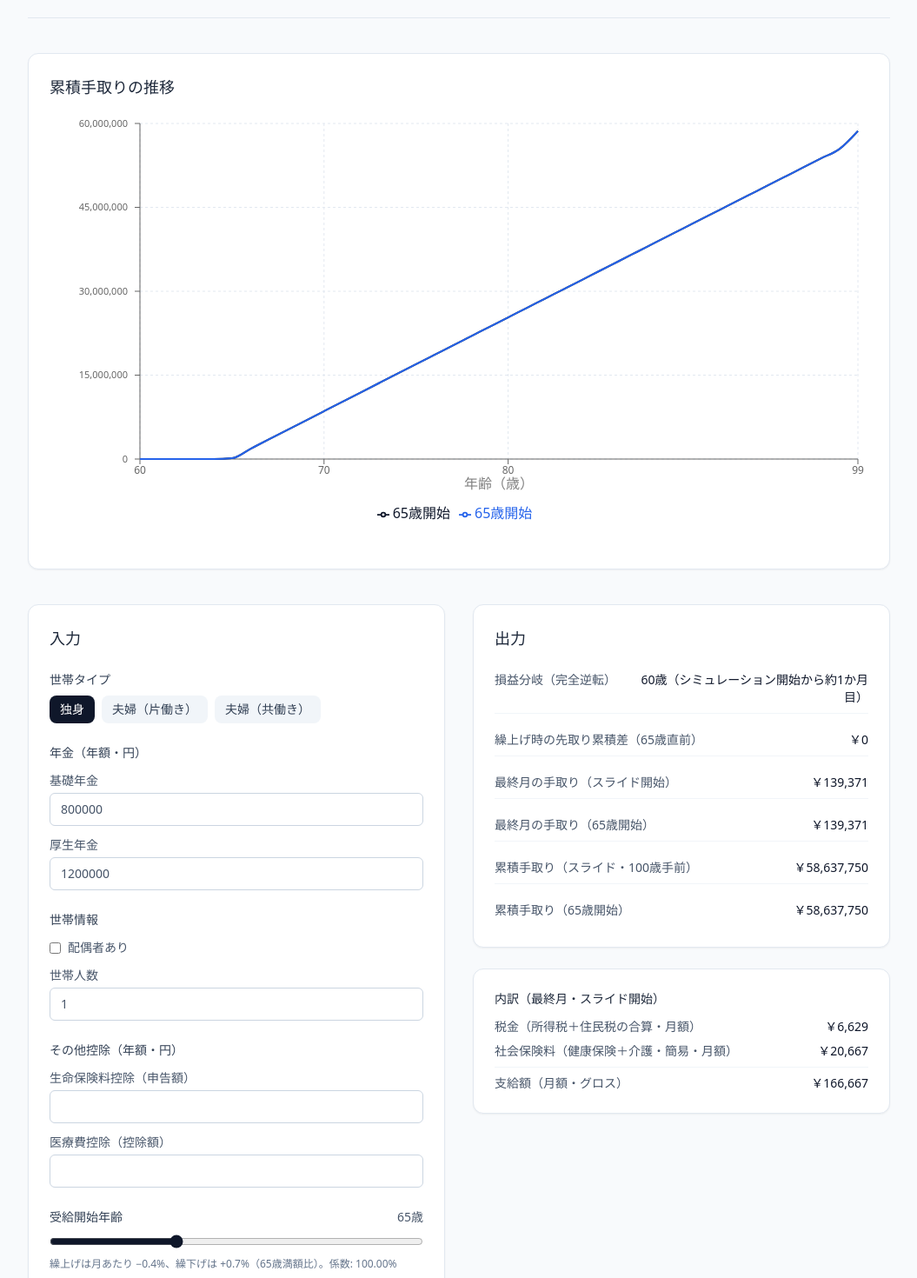
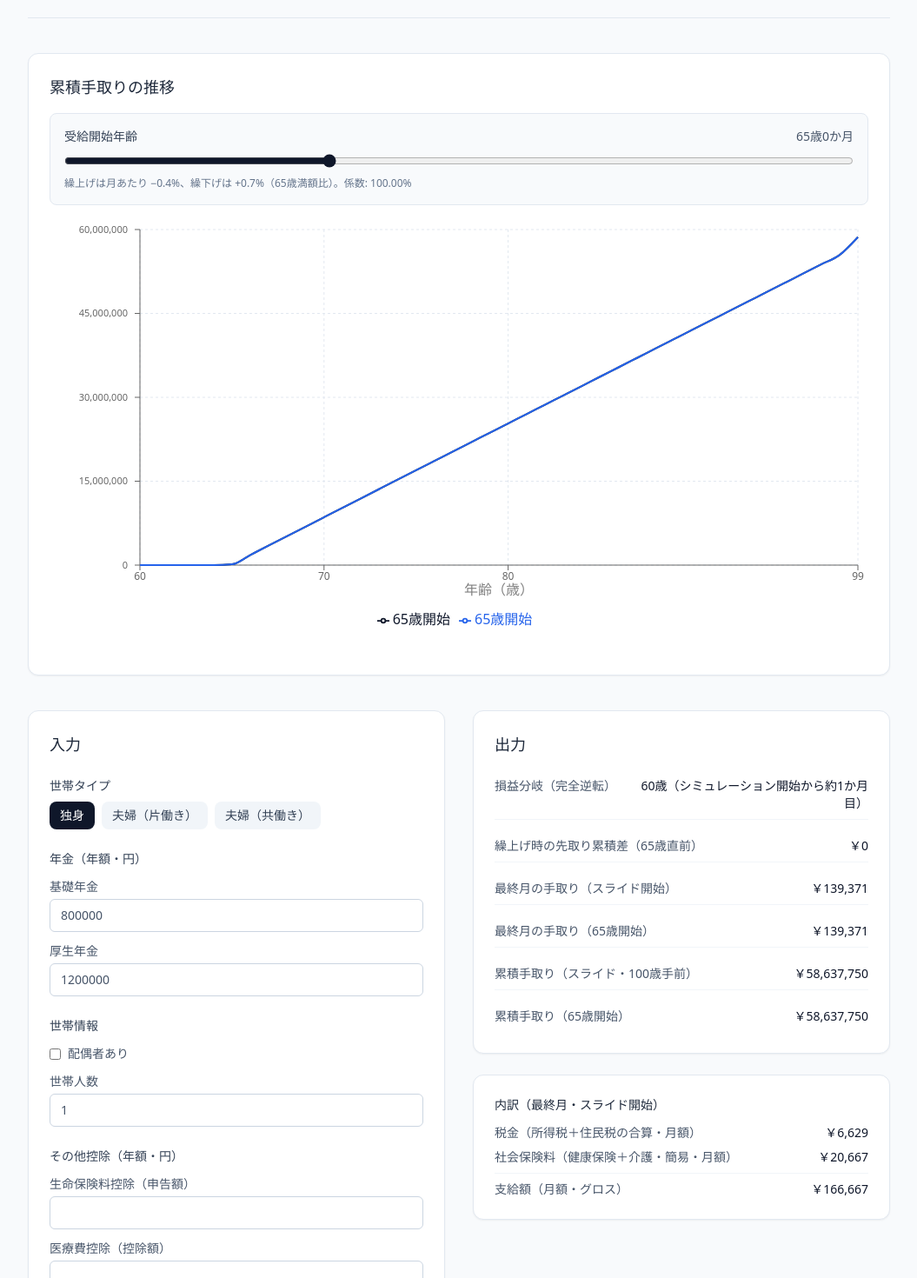
Before and after one commit to yoko345/pension_simulator, a Next.js app: page / in a window 1280 px wide. Shown: the part 120-1590 px from the top of the page at 87% size, without its empty margins (112-1167 px from the left). Built offline with nearby package versions, Linux system fonts and the light colour scheme.

Commit message:
スライダーの位置調整及びメモリの変更

```diff
--- a/src/components/pension/PensionForm.tsx
+++ b/src/components/pension/PensionForm.tsx
@@ -21,12 +21,12 @@
     onLifeInsurance: (n: number) => void;
     medicalExpense: number;
     onMedicalExpense: (n: number) => void;
-    startAgeYears: number;
-    onStartAgeYears: (n: number) => void;
+    startAgeMonths: number;
+    onStartAgeMonths: (n: number) => void;
     slideFactorPercentLabel: string;
 };
 
-export function PensionForm({ preset, onPreset, basic, onBasic, employee, onEmployee, spousePension, onSpousePension, hasSpouse, onHasSpouse, spouseIncome, onSpouseIncome, householdSize, onHouseholdSize, lifeInsurance, onLifeInsurance, medicalExpense, onMedicalExpense, startAgeYears, onStartAgeYears, slideFactorPercentLabel }: PensionFormProps) {
+export function PensionForm({ preset, onPreset, basic, onBasic, employee, onEmployee, spousePension, onSpousePension, hasSpouse, onHasSpouse, spouseIncome, onSpouseIncome, householdSize, onHouseholdSize, lifeInsurance, onLifeInsurance, medicalExpense, onMedicalExpense, startAgeMonths, onStartAgeMonths, slideFactorPercentLabel }: PensionFormProps) {
     return (
         <div className="space-y-6 rounded-xl border border-slate-200 bg-white p-6 shadow-sm">
             <h2 className="text-lg font-medium text-slate-800">入力</h2>
@@ -147,23 +147,6 @@
                     />
                 </label>
             </div>
-
-            <div>
-                <div className="mb-2 flex justify-between text-sm text-slate-600">
-                    <span className="font-medium text-slate-700">受給開始年齢</span>
-                    <span className="tabular-nums">{startAgeYears}歳</span>
-                </div>
-                <input
-                    type="range"
-                    min={60}
-                    max={75}
-                    step={1}
-                    value={startAgeYears}
-                    onChange={(e) => onStartAgeYears(Number(e.target.value))}
-                    className="w-full accent-slate-900"
-                />
-                <p className="mt-1 text-xs text-slate-500">繰上げは月あたり −0.4%、繰下げは +0.7%（65歳満額比）。係数: {slideFactorPercentLabel}</p>
-            </div>
         </div>
     );
 }
--- a/src/components/pension/PensionSimulator.tsx
+++ b/src/components/pension/PensionSimulator.tsx
@@ -20,7 +20,9 @@
     const [householdSize, setHouseholdSize] = useState(defaultPensionInput.family.householdSize);
     const [lifeInsurance, setLifeInsurance] = useState(defaultPensionInput.insurance.lifeInsurance);
     const [medicalExpense, setMedicalExpense] = useState(defaultPensionInput.insurance.medicalExpense);
-    const [startAgeYears, setStartAgeYears] = useState(65);
+    const [startAgeMonths, setStartAgeMonths] = useState(65 * 12);
+
+    const startAgeYears = startAgeMonths / 12;
 
     const input: UserInput = useMemo(
         () => ({
@@ -77,6 +79,24 @@
 
             <section className="rounded-xl border border-slate-200 bg-white p-6 shadow-sm">
                 <h2 className="mb-4 text-lg font-medium text-slate-800">累積手取りの推移</h2>
+                <div className="mb-4 rounded-lg border border-slate-200 bg-slate-50 p-4">
+                    <div className="mb-2 flex justify-between text-sm text-slate-600">
+                        <span className="font-medium text-slate-700">受給開始年齢</span>
+                        <span className="tabular-nums">
+                            {Math.floor(startAgeYears)}歳{startAgeMonths % 12}か月
+                        </span>
+                    </div>
+                    <input
+                        type="range"
+                        min={60 * 12}
+                        max={75 * 12}
+                        step={1}
+                        value={startAgeMonths}
+                        onChange={(e) => setStartAgeMonths(Number(e.target.value))}
+                        className="w-full accent-slate-900"
+                    />
+                    <p className="mt-1 text-xs text-slate-500">繰上げは月あたり −0.4%、繰下げは +0.7%（65歳満額比）。係数: {(slideFactor * 100).toFixed(2)}%</p>
+                </div>
                 <div className="h-[500px] w-full min-w-0">
                     <PensionChart
                         chartData={chartData}
@@ -105,8 +125,8 @@
                     onLifeInsurance={setLifeInsurance}
                     medicalExpense={medicalExpense}
                     onMedicalExpense={setMedicalExpense}
-                    startAgeYears={startAgeYears}
-                    onStartAgeYears={setStartAgeYears}
+                    startAgeMonths={startAgeMonths}
+                    onStartAgeMonths={setStartAgeMonths}
                     slideFactorPercentLabel={`${(slideFactor * 100).toFixed(2)}%`}
                 />
 
--- a/src/lib/calculations.ts
+++ b/src/lib/calculations.ts
@@ -17,7 +17,7 @@
         lifeInsurance: number;
         medicalExpense: number;
     };
-    /** 受給開始年齢（60〜75・整数年） */
+    /** 受給開始年齢（60〜75、1か月ごとに指定） */
     startAgeYears: number;
 };
 
```
